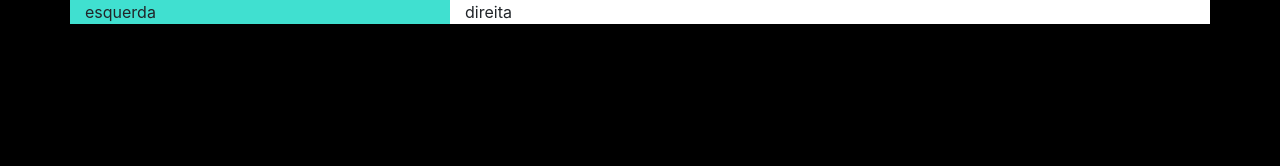
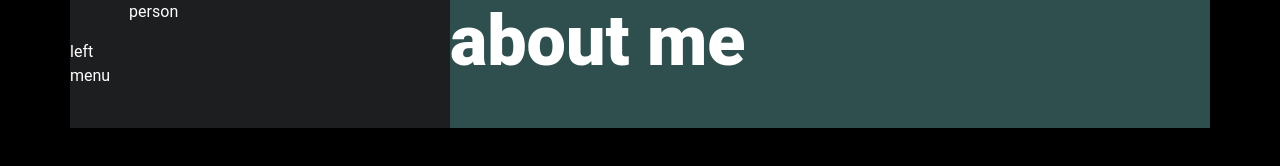
Before and after one commit to Susana988/cv_online, a plain HTML site: page index.html in a window 1280 px wide. Drawn offline with nearby package versions, Linux system fonts and the light colour scheme.

Commit message:
Main structure continued
Font defined.
Left side structured.

```diff
--- a/index.html
+++ b/index.html
@@ -21,9 +21,18 @@
     <div class="container">
         <div class="row">
             <!--Left Column-->
-            <div class="col-4 turquoise">esquerda</div>
+            <div class="col-4 p-0 turquoise">
+                <div class="site-content-head">
+                    <div class="left-menu">left menu</div>
+                    <div class="person">person</div>
+                </div>
+
+            </div>
             <!--Right Column-->
-            <div class="col-8 white">direita</div>
+            <div class="col-8 p-0 white">
+                <h1 class="entry-title">about me</h1>
+            </div>
+
         </div>
     </div>
 </body>
--- a/style.css
+++ b/style.css
@@ -1,7 +1,13 @@
 /* HTML section */
 
 body {
-    background-color: black;
+    background-color: #000000;
+    font-family: 'Roboto', sans-serif;
+    color: #ffffff;
+}
+
+h1 {
+    font-size: 70px;
 }
 
 /* Class section */
@@ -10,10 +16,38 @@ body {
     background-color: chocolate;
 }
 
+.entry-title {
+    text-transform: lowercase;
+    font-weight: 900;
+    line-height: normal;
+    padding-right: 30px;
+    color: #ffffff;
+}
+
+.left-menu {
+    display: flex;
+    flex-direction: column;
+    justify-content: space-between;
+    background-color: #1c1e1f;
+    margin: 40px 0;
+    flex-basis: 70px;
+}
+
+.person {
+    display: inline-block;
+    position: relative;
+    width: 100%;
+}
+
+.site-content-head {
+    display: flex;
+    height: 100%;
+}
+
 .turquoise {
-    background-color: turquoise;
+    background-color: #1c1e1f;
 }
 
 .white {
-    background-color: white;
+    background-color: darkslategray;
 }
```
